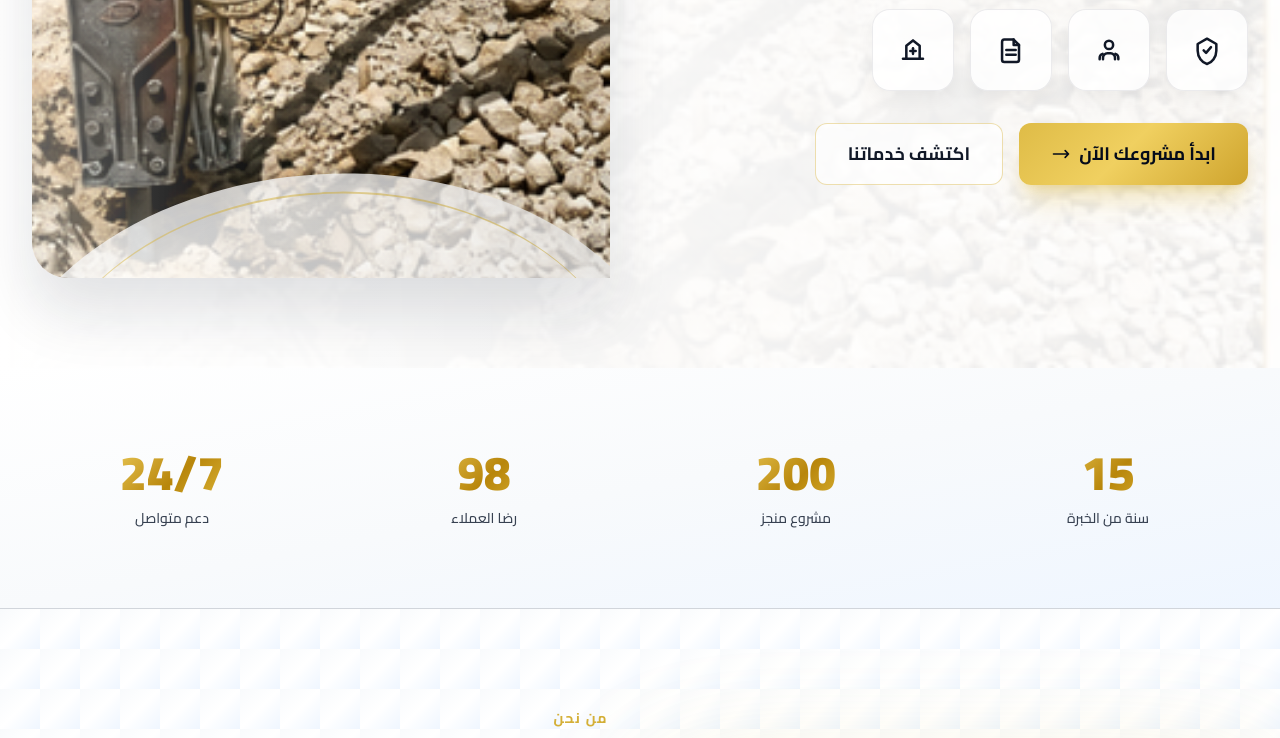
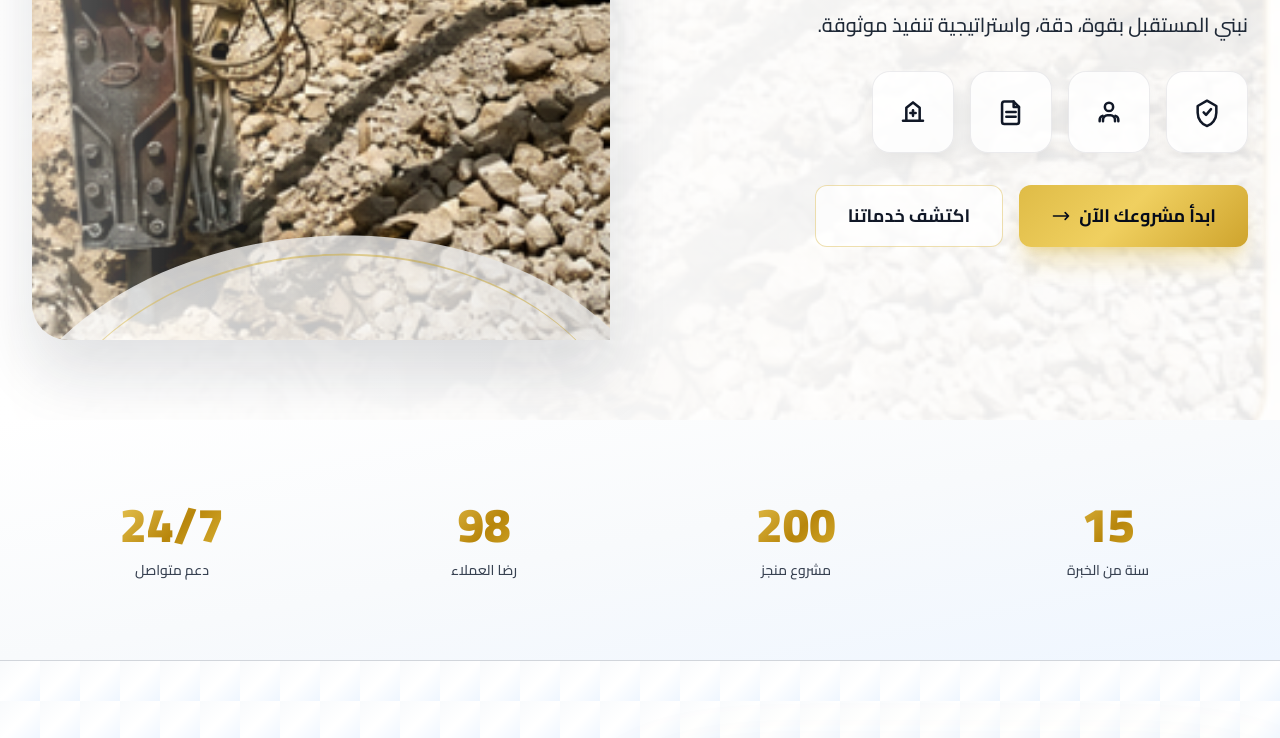
Before and after one commit to hosinalhariri-sketch/gulf-depths-website, a website: page index.html in a window 1280 px wide. Shown: the part 432-1170 px from the top of the page. Drawn offline with nearby package versions, Linux system fonts and the light colour scheme; animation ran at ten frames a second.

Commit message:
Fix hero spacing overlap

```diff
--- a/index.html
+++ b/index.html
@@ -73,6 +73,7 @@
             background: #ffffff;
             position: relative;
             overflow: hidden;
+            padding-top: 7rem;
         }
         .hero-bg::before {
             content: "";
@@ -462,7 +463,7 @@
     <!-- ===== HERO ===== -->
     <section class="hero-bg min-h-screen flex items-center relative">
         <div class="absolute inset-0 z-0"></div>
-        <div class="max-w-7xl mx-auto px-4 sm:px-6 lg:px-8 w-full relative z-10 py-14 lg:py-20">
+        <div class="max-w-7xl mx-auto px-4 sm:px-6 lg:px-8 w-full relative z-10 pb-14 pt-6 lg:pb-20 lg:pt-10">
             <div class="grid lg:grid-cols-[1.05fr_1fr] gap-8 items-center">
                 <div class="text-center lg:text-right relative z-10">
                     <h1 class="hero-title text-4xl sm:text-5xl lg:text-5xl xl:text-6xl font-black leading-[1.2] mb-3 text-[#0b0b0b]">
```
